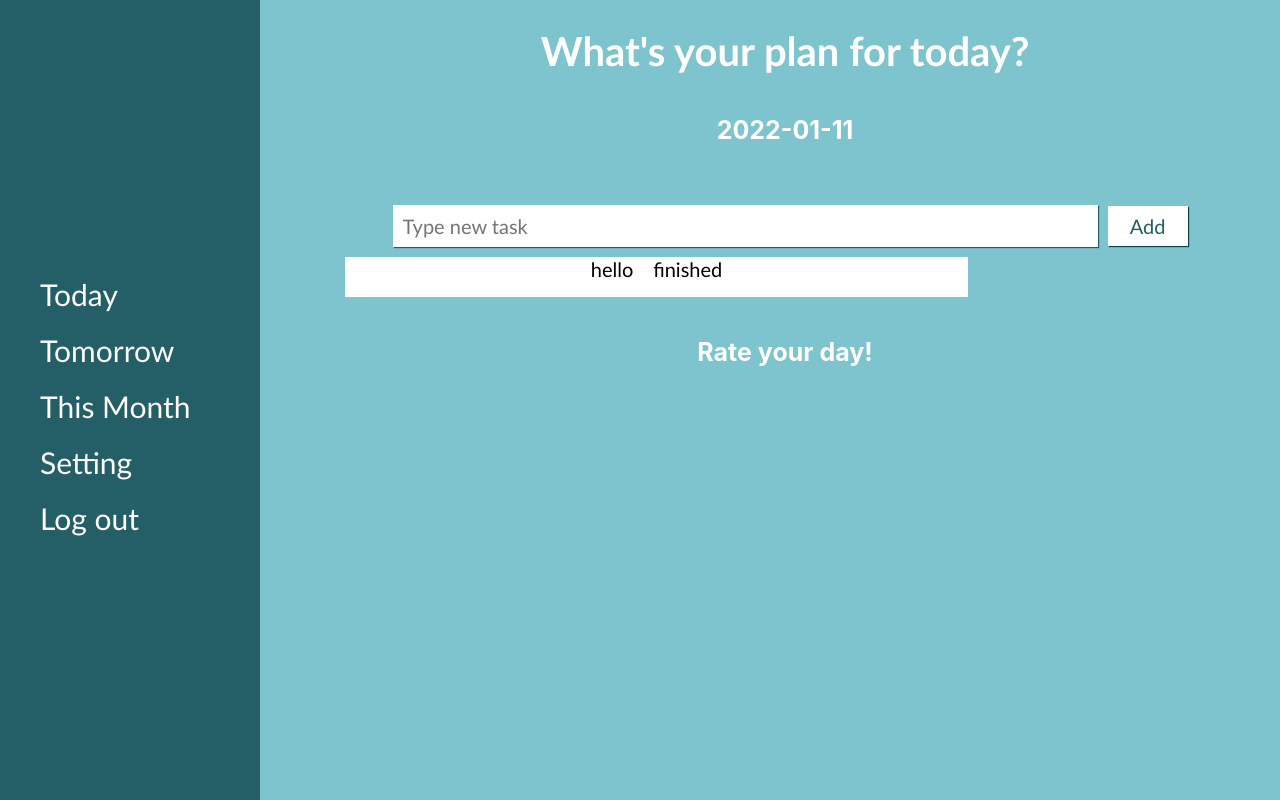
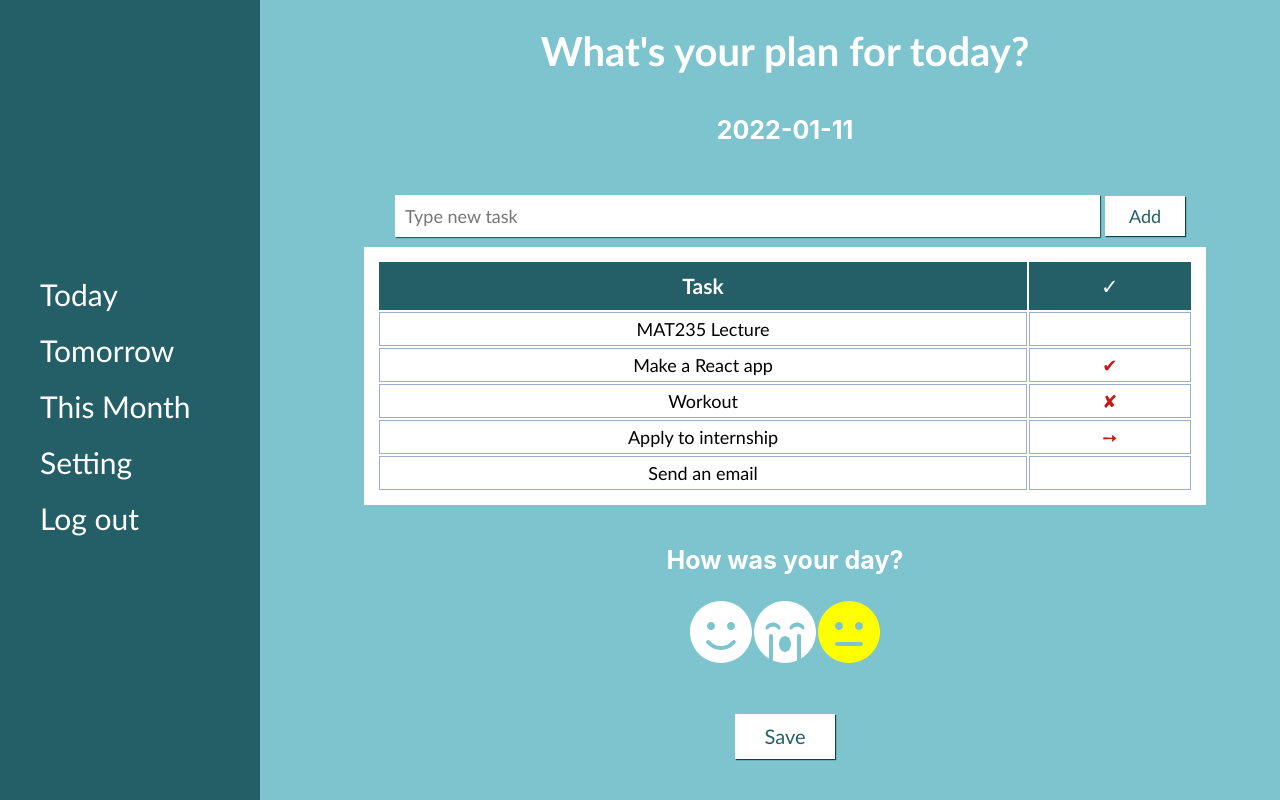
Before and after one commit to eun-chae-s/Study-Planner-React, a React (Create React App) app: page /today in a window 1280 px wide. Built offline with nearby package versions, Linux system fonts and the light colour scheme.

Commit message:
Finished most of design for the planner part

```diff
--- a/package.json
+++ b/package.json
@@ -3,6 +3,9 @@
   "version": "0.1.0",
   "private": true,
   "dependencies": {
+    "@fortawesome/fontawesome-svg-core": "^1.2.36",
+    "@fortawesome/free-solid-svg-icons": "^5.15.4",
+    "@fortawesome/react-fontawesome": "^0.1.16",
     "@testing-library/jest-dom": "^5.16.1",
     "@testing-library/react": "^12.1.2",
     "@testing-library/user-event": "^13.5.0",
--- a/src/routes/css/task.css
+++ /dev/null
@@ -1,11 +0,0 @@
-.task {
-  background-color: white;
-  height: 40px;
-  text-align: center;
-}
-.task a {
-  font-size: 20px;
-  margin: 10px;
-  font-family: "Trebuchet MS", "Lucida Sans Unicode", "Lucida Grande",
-    "Lucida Sans", Arial, sans-serif;
-}
--- a/src/routes/css/today.css
+++ b/src/routes/css/today.css
@@ -6,7 +6,7 @@
   left: 0;
   z-index: 1;
   overflow-x: hidden;
-  padding-top: 20%;
+  padding-top: 200px;
   background-color: #245f68;
 }
 .sidebar a {
@@ -32,17 +32,14 @@
   font-size: 25px;
   color: white;
 }
-.todo-list {
-  width: 70%;
-}
-
 .add {
-  margin-top: 50px;
+  margin-top: 40px;
 }
 #new-task {
-  font-size: 20px;
+  font-size: 18px;
   width: 70%;
   margin: 10px;
+  margin-right: 5px;
   height: 40px;
   padding-left: 10px;
   box-shadow: 1px 1px 1px #245f68;
@@ -52,11 +49,52 @@
   width: 80px;
   height: 40px;
   color: #245f68;
+  font-size: 18px;
 }
-ul {
-  margin: 0 auto;
-  display: table;
-  list-style: none;
-  align-items: center;
-  width: 90%;
+#add-new-task:hover {
+  background-color: #245f68;
+  color: white;
 }
+table {
+  width: 85%;
+  background-color: white;
+  margin: auto;
+  padding: 13px;
+}
+th {
+  font-family: "Trebuchet MS", "Lucida Sans Unicode", "Lucida Grande",
+    "Lucida Sans", Arial, sans-serif;
+  font-size: 21px;
+  background-color: #245f68;
+  border: 1px solid #245f68;
+  color: white;
+  padding: 10px;
+}
+th:first-child {
+  width: 80%;
+}
+td {
+  font-family: "Trebuchet MS", "Lucida Sans Unicode", "Lucida Grande",
+    "Lucida Sans", Arial, sans-serif;
+  font-size: 18px;
+  border: 1px solid #9cadce;
+  padding: 5px;
+}
+td:last-child {
+  color: #c71717;
+}
+.rating h3 {
+  margin-top: 40px;
+  font-size: 25px;
+  color: white;
+  background: none;
+}
+#save {
+  width: 100px;
+  margin-top: 50px;
+  color: #245f68;
+}
+#save:hover {
+  background-color: #245f68;
+  color: white;
+}
--- a/src/routes/task.js
+++ /dev/null
@@ -1,22 +0,0 @@
-import React from 'react';
-import './css/task.css';
-
-class Task extends React.Component {
-    constructor(props) {
-        super(props);
-        this.state = {
-            task: props.task, completion: props.completion
-        }
-    }
-
-    render() {
-        return (
-            <div className='task'>
-                <a>{this.state.task}</a>
-                <a>finished</a>
-            </div>
-        );
-    }
-}
-
-export default Task;
--- a/src/routes/today.js
+++ b/src/routes/today.js
@@ -1,15 +1,50 @@
 import React from 'react';
 import './css/today.css';
-import Task from './task';
 import { Link } from 'react-router-dom';
+import { FontAwesomeIcon } from '@fortawesome/react-fontawesome';
+import { faSmile, faSadCry, faMeh } from '@fortawesome/free-solid-svg-icons';
 
 class Today extends React.Component {
     constructor(props) {
         super(props);
+        // Connect to the database
         this.state = {
-            todayTodo: []
+            newTask: '',
+            todayTodo: [
+                {'task': 'MAT235 Lecture', 'completed': 'not yet'},
+                {'task': 'Make a React app', 'completed': 'yes'},
+                {'task': 'Workout', 'completed': 'no'},
+                {'task': 'Apply to internship', 'completed': 'next'},
+                {'task': 'Send an email', 'completed': 'not yet'}
+            ]
+        }
+
+        this.addNewTask = this.addNewTask.bind(this);
+        this.handleChangeNewTask = this.handleChangeNewTask.bind(this);
+    }
+
+    handleChangeNewTask(event) {
+        this.setState({newTask: event.target.value});
+    }
+
+    addNewTask() {
+        var rows = this.state.todayTodo;
+        rows.push({'task': this.state.newTask, 'completed': 'not yet'});
+        this.setState({todayTodo: rows, newTask: ''});
+    }
+
+    findRightEmoji(completed) {
+        if (completed === 'not yet') {
+            return <td></td>;
+        } else if (completed === 'no') {
+            return <td>&#10008;</td>;
+        } else if (completed === 'yes') {
+            return <td>&#10004;</td>;
+        } else {
+            return <td>&#10137;</td>;
         }
     }
+
     render() {
         return (
             <div>
@@ -36,26 +71,53 @@ class Today extends React.Component {
                         What's your plan for today?
                     </h1>
                     {/* new design for displaying date */}
-                    <h3>
-                        {new Date().toISOString().slice(0, 10)}
-                    </h3>
+                    <div className="today-date">
+                        <h3>
+                            {new Date().toISOString().slice(0, 10)}
+                        </h3>
+                    </div>
+
                     <div className="add">
-                        <input id="new-task" placeholder='Type new task'></input>
-                        <button id="add-new-task">
+                        <input id="new-task" placeholder='Type new task' value={this.state.newTask} onChange={this.handleChangeNewTask}></input>
+                        <button id="add-new-task" onClick={this.addNewTask}>
                             Add
                         </button>
                     </div>
+                    <div className="todo-list">
+                        <table>
+                            <thead>
+                                <th>Task</th>
+                                <th>&#10003;</th>
+                            </thead>
+                            <tbody>
+                                {this.state.todayTodo.map((item) =>
+                                    <tr>
+                                        <td>{item.task}</td>
+                                        {this.findRightEmoji(item.completed)}
+                                    </tr>
+                                )}
+                            </tbody>
+                        </table>
+                    </div>
+                    <div className="rating">
+                        <h3>
+                            How was your day?
+                        </h3>
+                        {/* Need to make the icon clickable */}
+                        <FontAwesomeIcon icon={faSmile} size='4x' color='white'></FontAwesomeIcon>
+                        <FontAwesomeIcon icon={faSadCry} size='4x' color='white'></FontAwesomeIcon>
+                        <FontAwesomeIcon icon={faMeh} size='4x' color='yellow'></FontAwesomeIcon>
+                    </div>
 
-                    <div className="todo-list">
-                        <ul>
-                            <li><Task task='hello' completion='finished'></Task></li>
-                        </ul>
-                    </div>
-                    <div className="timetable">
+                    <button id='save'>Save</button>
+                    {/* Spotify API */}
+                    {/* <div>
                         <h3>
-                            Rate your day!
+                            Today's Song?
                         </h3>
-                    </div>
+                        <input id='song-search' placeholder='Type the title of the song'></input>
+                        <button id='search'>search</button>
+                    </div> */}
                 </div>
             </div>
         )
```
Also changed, not shown: 1 other file (tests, documents, lock files or other folders).
